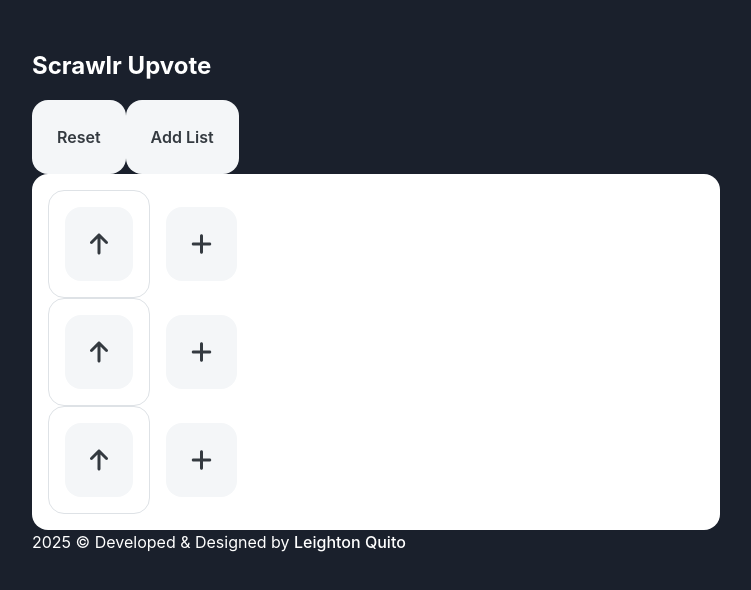
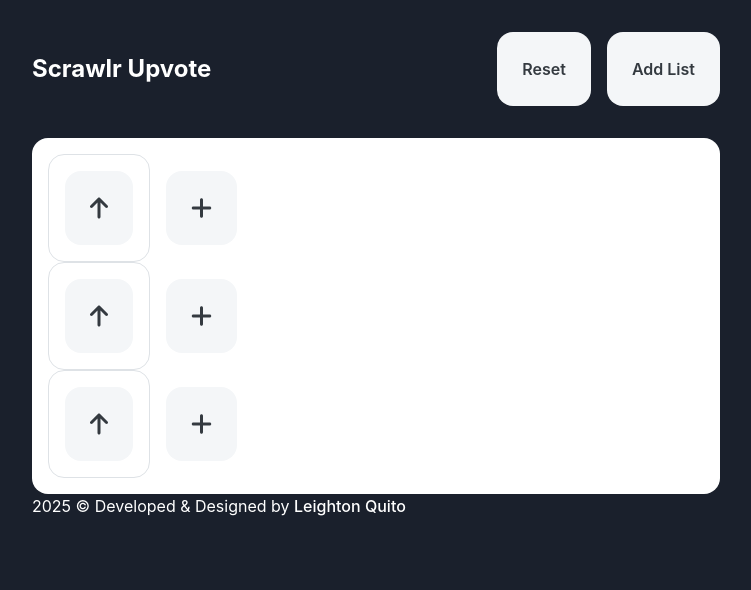
Before and after one commit to iamleigh/scrawlr-upvote, a React (Vite) app: page / in a window 1280 px wide. Shown: the top 590 px of the page, without its empty margins (264-1015 px from the left). Built offline with nearby package versions, Linux system fonts and the light colour scheme.

Commit message:
feat(header): Improve the component styles

```diff
--- /dev/null
+++ b/src/components/molecules/Header/Header.module.scss
@@ -0,0 +1,28 @@
+@use "../../../assets/scss/utils.scss" as *;
+
+.suc-header {
+	display: flex;
+    flex-flow: row wrap;
+    align-items: center;
+    margin: 0 0 2rem;
+
+    &__title {
+        min-width: 1px;
+        flex: 1;
+        margin: 0;
+    }
+
+    &__actions {
+        display: flex;
+        align-items: center;
+        margin-left: 2rem;
+
+        button {
+            margin-left: 1rem;
+
+            &:first-child {
+                margin-left: 0;
+            }
+        }
+    }
+}
--- a/src/components/molecules/Header/Header.tsx
+++ b/src/components/molecules/Header/Header.tsx
@@ -1,4 +1,6 @@
 import type React from 'react'
+import styles from './Header.module.scss'
+import clsx from 'clsx'
 
 interface HeaderProps {
     title?: string
@@ -7,9 +9,9 @@ interface HeaderProps {
 
 const Header: React.FC<HeaderProps> = ({ title, children }) => {
     return (
-        <header>
-            {title && <h1>{title}</h1>}
-            {children && <div>{children}</div>}
+        <header className={clsx({ [styles['suc-header']]: true })}>
+            {title && <h1 className={clsx({ [styles['suc-header__title']]: true })}>{title}</h1>}
+            {children && <div className={clsx({ [styles['suc-header__actions']]: true })}>{children}</div>}
         </header>
     )
 }
```
